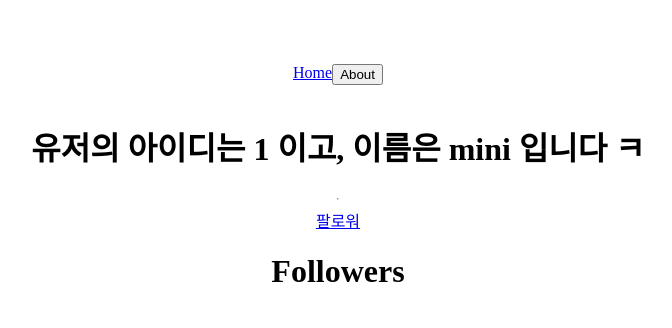
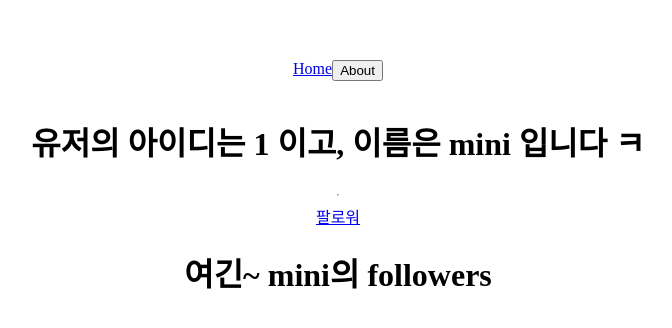
Before and after one commit to nocturnior/react-master, a React (Create React App) app: page /users/1/followers in a window 1280 px wide. Shown: the part 228-556 px from the top of the page, without its empty margins (310-982 px from the left). Built offline with nearby package versions, Linux system fonts and the light colour scheme.

Commit message:
:construction: [RRD] React-Router-Dom : useOutletContxt 사용해보기
상위 경로는 하위 경로와 state 또는 기타 값을 공유

```diff
--- a/src/screens/users/Followers.tsx
+++ b/src/screens/users/Followers.tsx
@@ -1,3 +1,11 @@
+import { useOutletContext } from 'react-router-dom';
+
+interface IFollowersContext {
+  nameOfMyUser: string;
+}
+
 export default function Followers() {
-  return <h1>Followers</h1>;
+  const { nameOfMyUser } = useOutletContext<IFollowersContext>();
+
+  return <h1>여긴~ {nameOfMyUser}의 followers</h1>;
 }
--- a/src/screens/users/User.tsx
+++ b/src/screens/users/User.tsx
@@ -15,7 +15,9 @@ export default function User() {
       <hr />
       {/* '/'를 쓰면 절대경로가 된다 → '/'를 빼고 쓰면 현재 있는 URL다음에 경로를 추가 */}
       <Link to='followers'>팔로워</Link>
-      <Outlet />
+
+      {/* context : 이것들을 자식한테 보내주세요 */}
+      <Outlet context={{ nameOfMyUser: users[Number(userId) - 1].name, }} />
     </>
   );
 }
```
